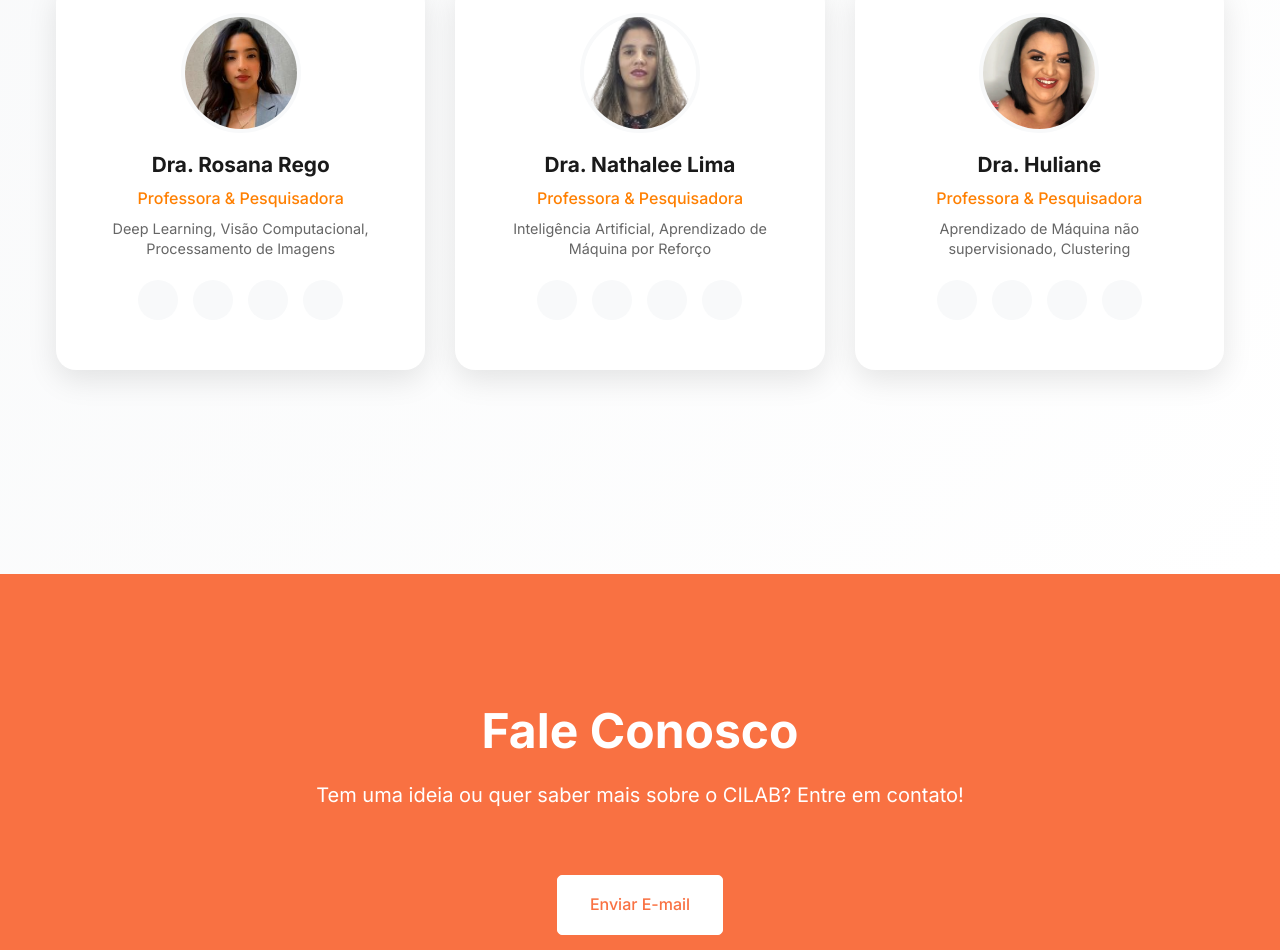
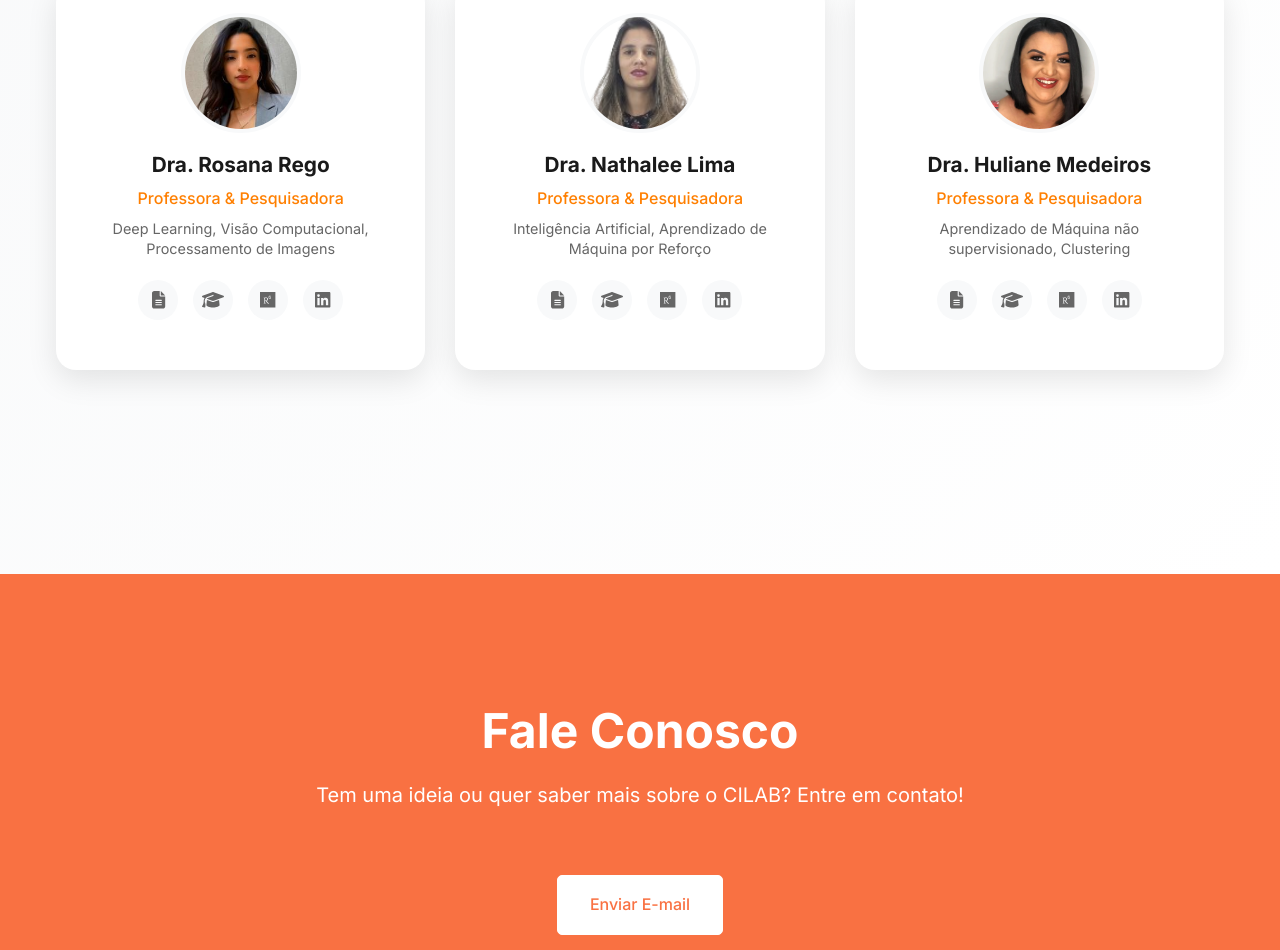
Before and after one commit to cilab-ufersa/cilab-ufersa.github.io, a React (Vite) app: page / in a window 1280 px wide. Shown: the part 2702-3652 px from the top of the page. Built offline with nearby package versions, Linux system fonts and the light colour scheme.

Commit message:
feat: added team link

```diff
--- a/package.json
+++ b/package.json
@@ -14,6 +14,7 @@
   "dependencies": {
     "@fortawesome/fontawesome-free": "^6.7.2",
     "@fortawesome/fontawesome-svg-core": "^6.7.2",
+    "@fortawesome/free-brands-svg-icons": "^7.0.1",
     "@fortawesome/free-solid-svg-icons": "^6.7.2",
     "@fortawesome/react-fontawesome": "^0.2.2",
     "react": "^19.1.0",
--- a/src/components/TeamSection.jsx
+++ b/src/components/TeamSection.jsx
@@ -1,5 +1,16 @@
 // src/components/TeamSection.jsx
 import React from 'react';
+import { FontAwesomeIcon } from '@fortawesome/react-fontawesome';
+import {
+  faIdCard,
+  faGraduationCap,
+  faFileAlt,
+  faUniversity
+} from '@fortawesome/free-solid-svg-icons';
+import {
+  faLinkedin,
+  faResearchgate
+} from '@fortawesome/free-brands-svg-icons';
 import './TeamSection.css';
 
 function TeamSection() {
@@ -11,10 +22,10 @@
       expertise: "Deep Learning, Visão Computacional, Processamento de Imagens",
       image: "/rosana.jpeg",
       links: {
-        lattes: "#",
-        scholar: "#",
-        researchgate: "#",
-        linkedin: "#"
+        lattes: "https://lattes.cnpq.br/2921962829806332",
+        scholar: "https://scholar.google.com.br/citations?user=bqgZiT0AAAAJ&hl",
+        researchgate: "https://www.researchgate.net/profile/R-C-B-Rego",
+        linkedin: "https://www.linkedin.com/in/rosanacibely/"
       }
     },
     {
@@ -24,20 +35,20 @@
       expertise: "Inteligência Artificial, Aprendizado de Máquina por Reforço",
       image: "/nathalee.png",
       links: {
-        lattes: "#",
+        lattes: "http://lattes.cnpq.br/4386227694627671",
         scholar: "#",
-        researchgate: "#",
+        researchgate: "https://www.researchgate.net/profile/Nathalee-Cavalcanti",
         linkedin: "#"
       }
     },
     {
       id: 3,
-      name: "Dra. Huliane",
+      name: "Dra. Huliane Medeiros",
       role: "Professora & Pesquisadora",
       expertise: "Aprendizado de Máquina não supervisionado, Clustering",
       image: "/huliane.png",
       links: {
-        lattes: "#",
+        lattes: "http://lattes.cnpq.br/1797223363490431",
         scholar: "#",
         researchgate: "#",
         linkedin: "#"
@@ -78,16 +89,16 @@
 
                 <div className="member-links">
                   <a href={member.links.lattes} title="Currículo Lattes" className="member-link">
-                    <i className="fas fa-id-card"></i>
+                    <FontAwesomeIcon icon={faFileAlt} />
                   </a>
                   <a href={member.links.scholar} title="Google Scholar" className="member-link">
-                    <i className="fas fa-graduation-cap"></i>
+                    <FontAwesomeIcon icon={faGraduationCap} />
                   </a>
                   <a href={member.links.researchgate} title="ResearchGate" className="member-link">
-                    <i className="fab fa-researchgate"></i>
+                    <FontAwesomeIcon icon={faResearchgate} />
                   </a>
                   <a href={member.links.linkedin} title="LinkedIn" className="member-link">
-                    <i className="fab fa-linkedin"></i>
+                    <FontAwesomeIcon icon={faLinkedin} />
                   </a>
                 </div>
               </div>
--- a/src/styles/global.css
+++ b/src/styles/global.css
@@ -2,6 +2,9 @@
 
 /* Importação da fonte Inter do Google Fonts */
 @import url('https://fonts.googleapis.com/css2?family=Inter:wght@300;400;500;700&display=swap');
+
+/* Importar Font Awesome */
+@import '@fortawesome/fontawesome-free/css/all.css';
 
 /* Importar as variáveis de cores e espaçamentos */
 @import './_variables.css';
```
Also changed, not shown: 1 other file (tests, documents, lock files or other folders).
